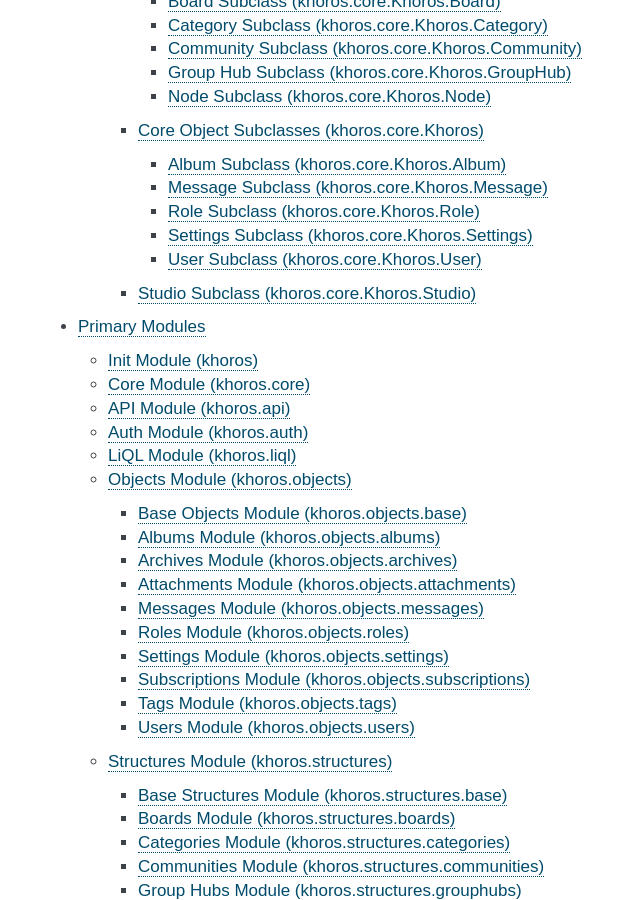
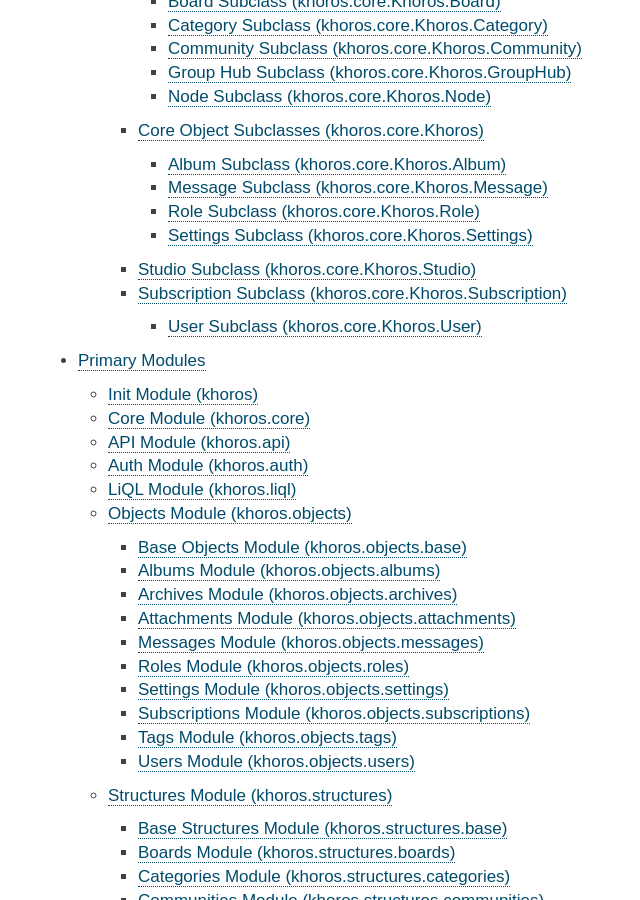
Before and after one commit to jeffshurtliff/khoros, a Sphinx documentation site: the page built from docs/index.rst, in a window 1280 px wide and 900 px high, scrolled down 2433 px. Shown: the whole window, without its empty margins (372-1012 px from the left). Built offline with Sphinx 7.4.7, drawn with Linux system fonts in a browser that asks for light colours; some of the changed lines change nothing that is shown.

Commit message:
Added Subscription subclass to core-object-methods.rst

```diff
--- a/docs/core-object-methods.rst
+++ b/docs/core-object-methods.rst
@@ -177,6 +177,26 @@ Settings Subclass (khoros.core.Khoros.Settings)
 
 |
 
+Studio Subclass (khoros.core.Khoros.Studio)
+===========================================
+.. autoclass:: khoros.core::Khoros.Studio
+   :members:
+   :noindex:
+
+:doc:`Return to Top <core-object-methods>`
+
+|
+
+Subscription Subclass (khoros.core.Khoros.Subscription)
+=======================================================
+.. autoclass:: khoros.core::Khoros.Subscription
+   :members:
+   :noindex:
+
+:doc:`Return to Top <core-object-methods>`
+
+|
+
 User Subclass (khoros.core.Khoros.User)
 ---------------------------------------
 .. autoclass:: khoros.core::Khoros.User
@@ -187,16 +207,6 @@ User Subclass (khoros.core.Khoros.User)
 
 |
 
-Studio Subclass (khoros.core.Khoros.Studio)
-===========================================
-.. autoclass:: khoros.core::Khoros.Studio
-   :members:
-   :noindex:
-
-:doc:`Return to Top <core-object-methods>`
-
-|
-
 -----
 
 The next page addresses the :doc:`primary-modules` within the *khoros* package.
```
